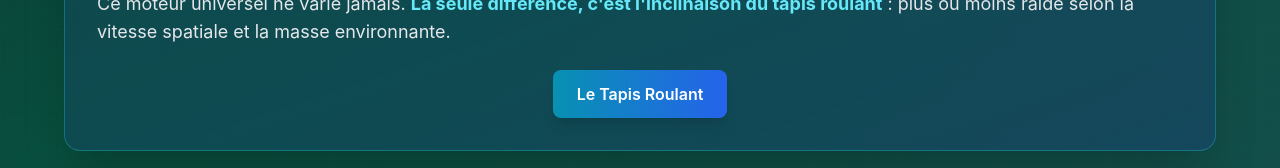
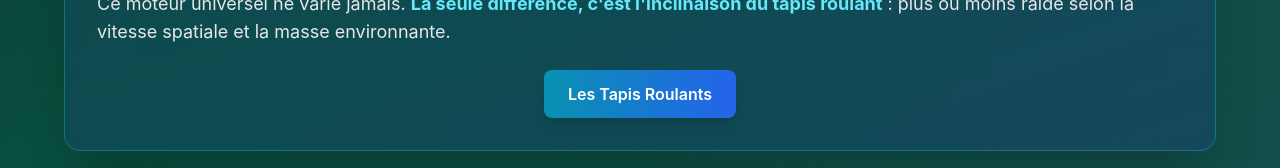
Before and after one commit to romainfalanga/univers.run-code-10, a React (Vite) app: page /tissu-espace-temps-echelle in a window 1280 px wide. Shown: the part 1021-1189 px from the top of the page. Built offline with nearby package versions, Linux system fonts and the light colour scheme.

Commit message:
Updated SpaceTimeScaleFabricPage.tsx

```diff
--- a/src/pages/SpaceTimeScaleFabricPage.tsx
+++ b/src/pages/SpaceTimeScaleFabricPage.tsx
@@ -83,7 +83,7 @@ export const SpaceTimeScaleFabricPage: React.FC = () => {
                   to="/tissu-espace-temps-echelle/tapis-roulant"
                   className="group flex items-center justify-center px-6 py-3 bg-gradient-to-r from-cyan-600 to-blue-600 hover:from-cyan-500 hover:to-blue-500 hover:shadow-cyan-500/25 text-white rounded-lg font-semibold transition-all duration-300 transform hover:scale-105 shadow-lg"
                 >
-                  Le Tapis Roulant
+                  Les Tapis Roulants
                 </Link>
               </div>
             </div>
```
